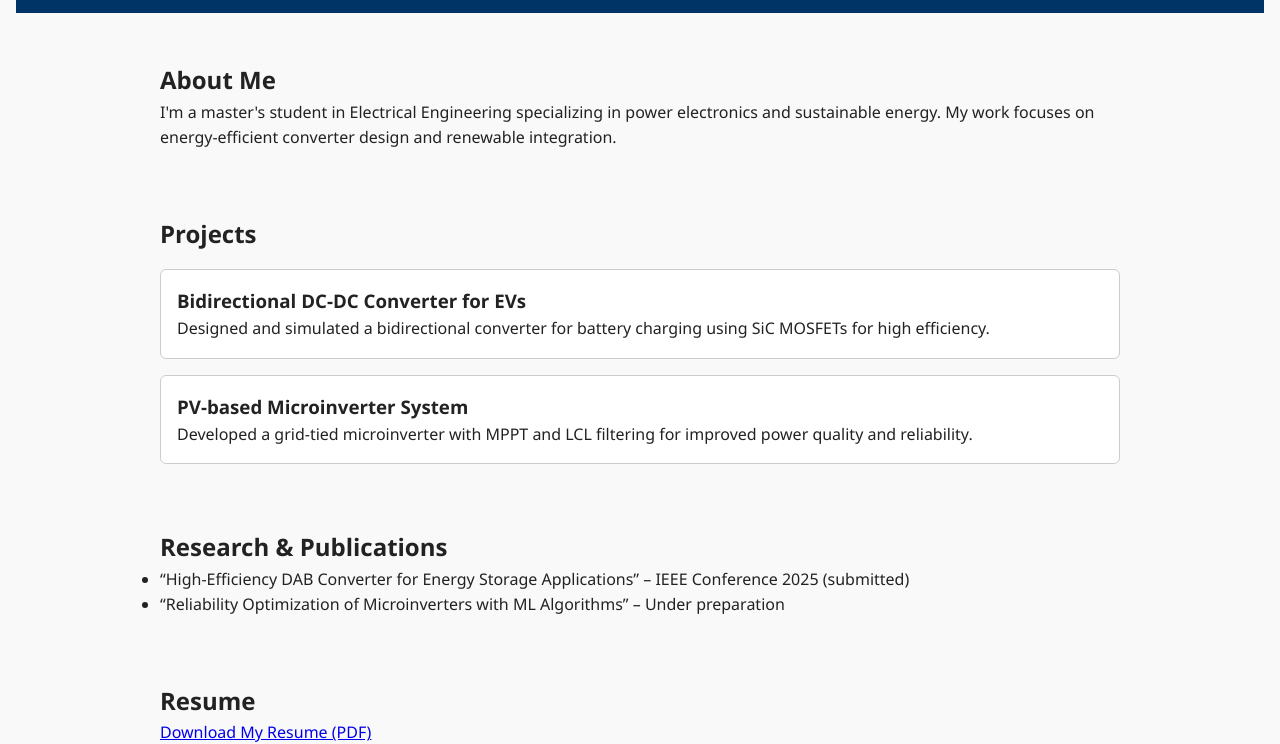
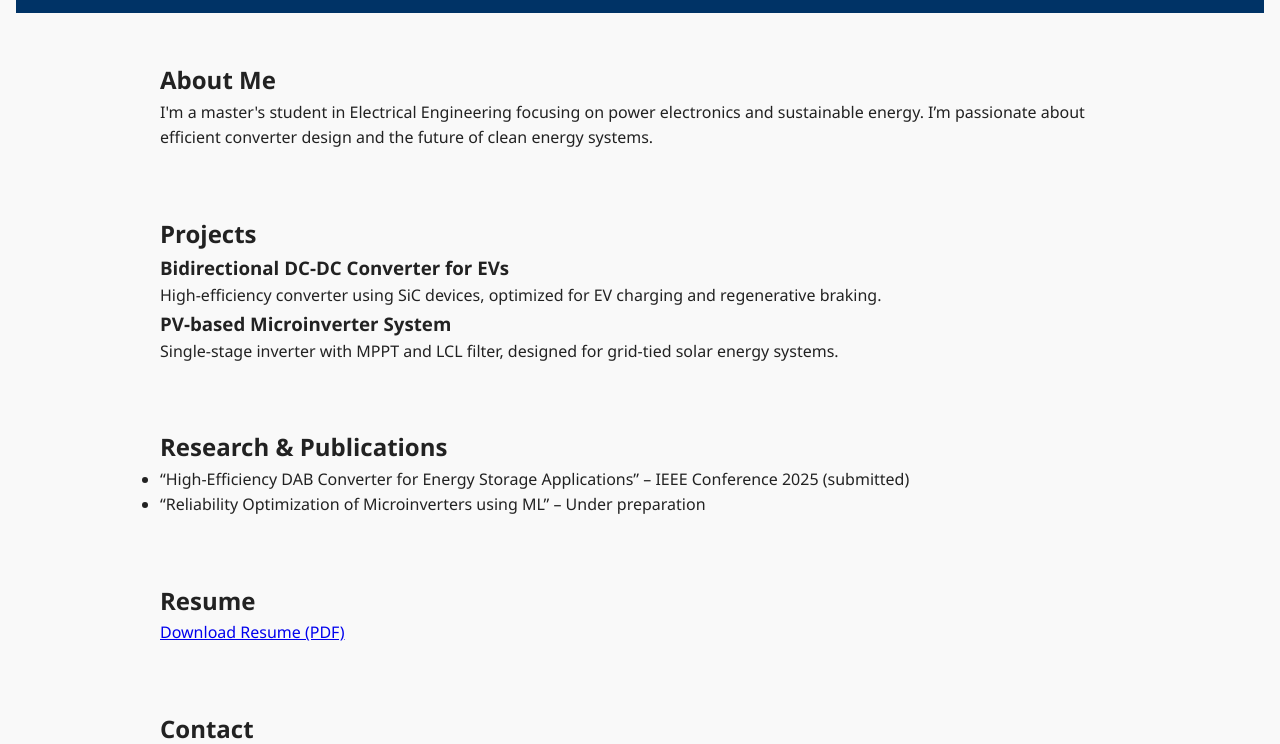
Before and after one commit to ChrisGodfrey47/ChrisGodfrey47.github.io, a plain HTML site: page index.html in a window 1280 px wide. Shown: the part 57-801 px from the top of the page. Drawn offline with Linux system fonts and the light colour scheme.

Commit message:
Update index.html

```diff
--- a/index.html
+++ b/index.html
@@ -3,7 +3,7 @@
 <head>
   <meta charset="UTF-8" />
   <meta name="viewport" content="width=device-width, initial-scale=1.0" />
-  <title>My Portfolio | Electrical Engineer</title>
+  <title>Chris Godfrey | Portfolio</title>
   <link rel="stylesheet" href="styles.css" />
 </head>
 <body>
@@ -11,56 +11,58 @@
     <nav>
       <h1>Chris Godfrey</h1>
       <ul>
-        <li><a href="#about">About</a></li>
-        <li><a href="#projects">Projects</a></li>
-        <li><a href="#research">Research</a></li>
-        <li><a href="#resume">Resume</a></li>
-        <li><a href="#contact">Contact</a></li>
+        <li><a href="#about" class="nav-link">About</a></li>
+        <li><a href="#projects" class="nav-link">Projects</a></li>
+        <li><a href="#research" class="nav-link">Research</a></li>
+        <li><a href="#resume" class="nav-link">Resume</a></li>
+        <li><a href="#contact" class="nav-link">Contact</a></li>
       </ul>
     </nav>
   </header>
 
-  <section id="about">
+  <main>
+    <section id="about" class="fade-in">
       <h2>About Me</h2>
       <p>
-      I'm a master's student in Electrical Engineering specializing in power electronics and sustainable energy. My work focuses on energy-efficient converter design and renewable integration.
+        I'm a master's student in Electrical Engineering focusing on power electronics and sustainable energy. I’m passionate about efficient converter design and the future of clean energy systems.
       </p>
     </section>
 
-  <section id="projects">
+    <section id="projects" class="fade-in">
       <h2>Projects</h2>
-    <div class="project">
+      <div class="project-card">
         <h3>Bidirectional DC-DC Converter for EVs</h3>
-      <p>Designed and simulated a bidirectional converter for battery charging using SiC MOSFETs for high efficiency.</p>
+        <p>High-efficiency converter using SiC devices, optimized for EV charging and regenerative braking.</p>
       </div>
-    <div class="project">
+      <div class="project-card">
         <h3>PV-based Microinverter System</h3>
-      <p>Developed a grid-tied microinverter with MPPT and LCL filtering for improved power quality and reliability.</p>
+        <p>Single-stage inverter with MPPT and LCL filter, designed for grid-tied solar energy systems.</p>
       </div>
     </section>
 
-  <section id="research">
+    <section id="research" class="fade-in">
       <h2>Research & Publications</h2>
       <ul>
         <li>“High-Efficiency DAB Converter for Energy Storage Applications” – IEEE Conference 2025 (submitted)</li>
-      <li>“Reliability Optimization of Microinverters with ML Algorithms” – Under preparation</li>
+        <li>“Reliability Optimization of Microinverters using ML” – Under preparation</li>
       </ul>
     </section>
 
-  <section id="resume">
+    <section id="resume" class="fade-in">
       <h2>Resume</h2>
-    <p><a href="assets/resume.pdf" target="_blank">Download My Resume (PDF)</a></p>
+      <p><a href="assets/resume.pdf" target="_blank">Download Resume (PDF)</a></p>
     </section>
 
-  <section id="contact">
+    <section id="contact" class="fade-in">
       <h2>Contact</h2>
       <p>Email: yourname@example.com</p>
       <p>GitHub: <a href="https://github.com/yourusername" target="_blank">github.com/yourusername</a></p>
       <p>LinkedIn: <a href="https://linkedin.com/in/yourprofile" target="_blank">linkedin.com/in/yourprofile</a></p>
     </section>
+  </main>
 
   <footer>
-    <p>&copy; 2025 Chris Godfrey. All rights reserved.</p>
+    <p>&copy; 2025 Chris Godfrey</p>
   </footer>
 
   <script src="script.js"></script>
```
Lines whose indentation alone changed are shown as unchanged.
